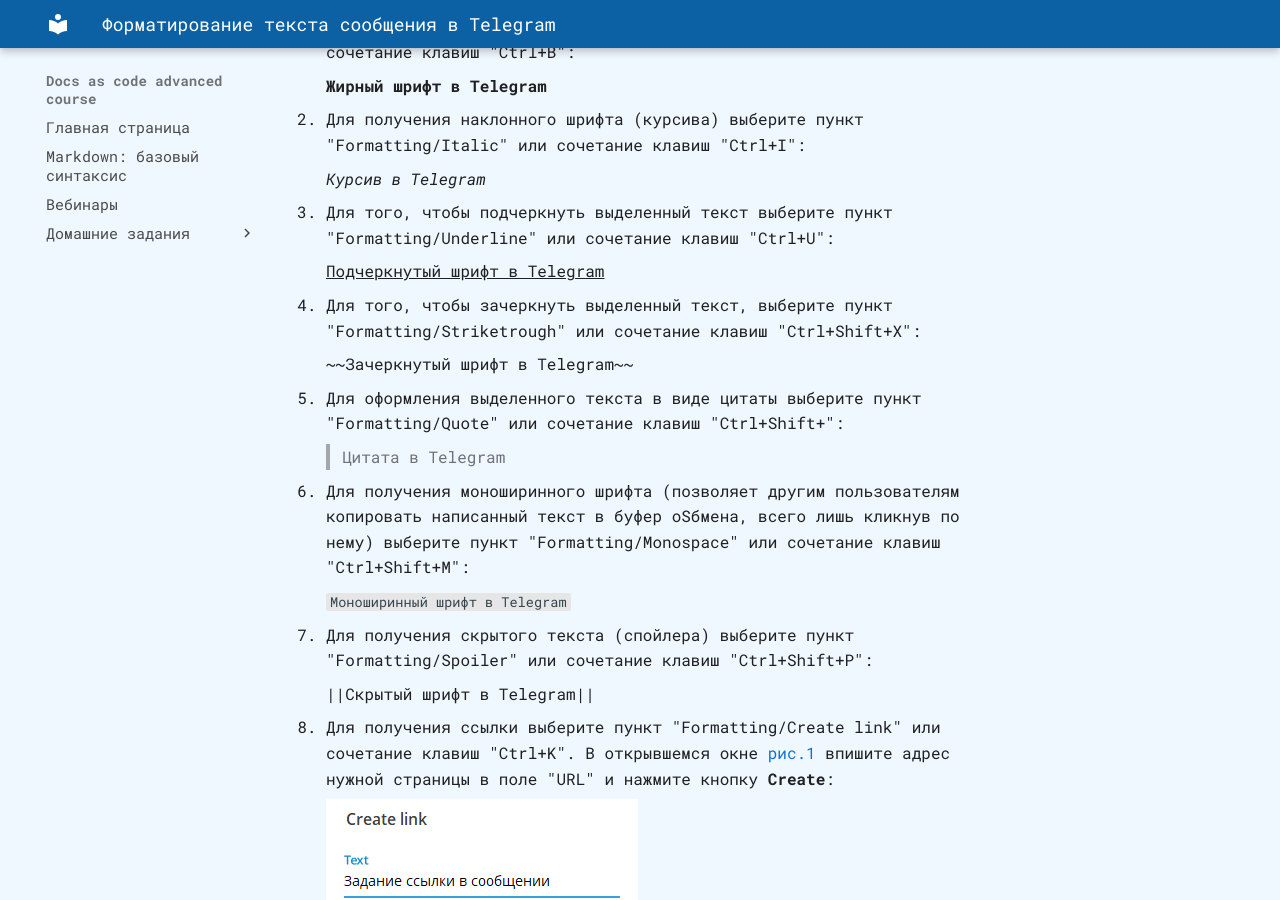
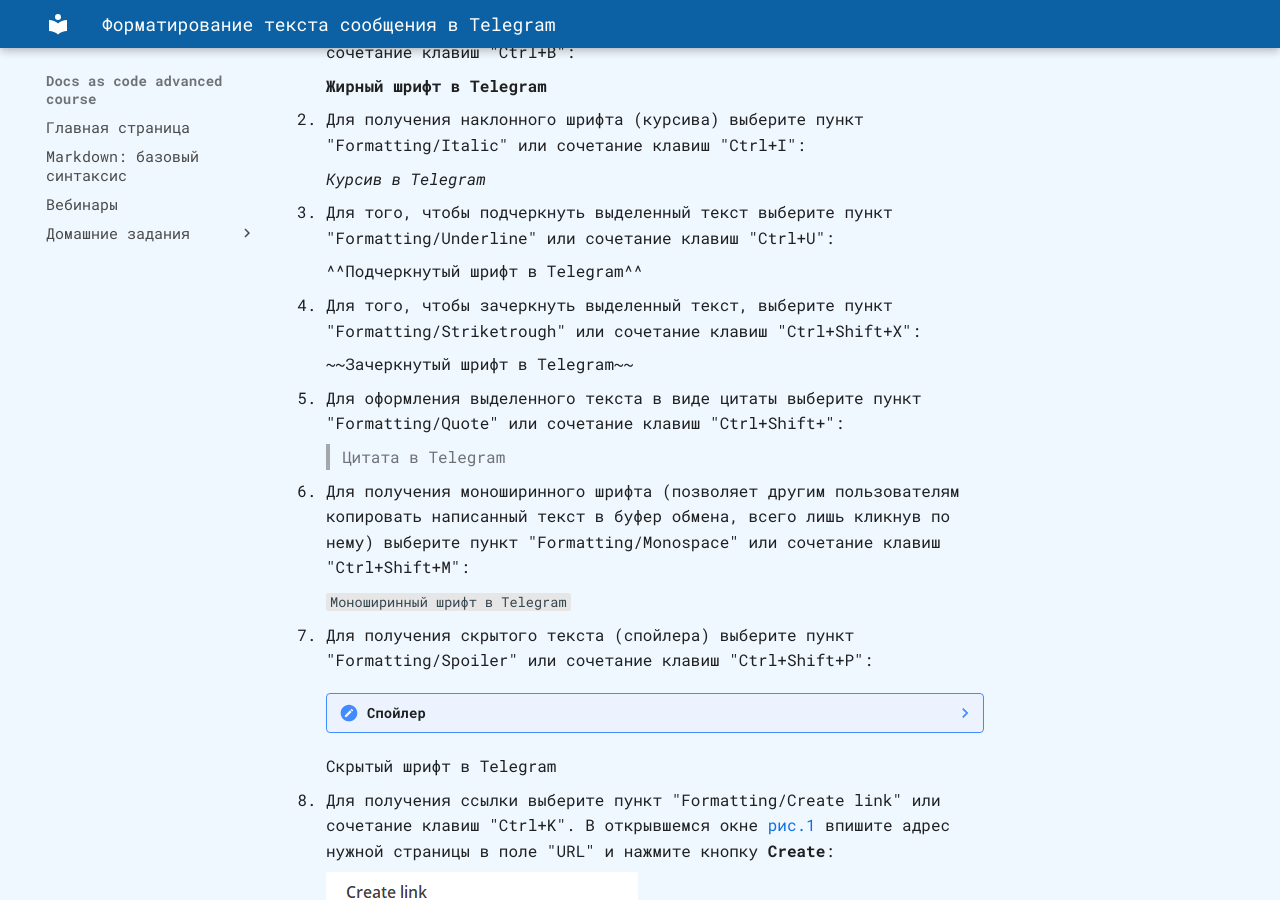
Before and after one commit to novillero/dac-advanced, an MkDocs documentation site: the page built from docs/instructions/elena-chistyakova-instruction.md, in a window 1280 px wide and 900 px high, scrolled down 419 px. Built offline with MkDocs 1.6.1 and Material for MkDocs 9.7.7, drawn with Linux system fonts in a browser that asks for light colours; some web fonts are replaced.

Commit message:
отредактированы стили

````diff
--- a/docs/instructions/elena-chistyakova-instruction.md
+++ b/docs/instructions/elena-chistyakova-instruction.md
@@ -15,7 +15,7 @@
 
 3. Для того, чтобы подчеркнуть выделенный текст выберите пункт "Formatting/Underline" или сочетание клавиш "Ctrl+U":
 
-    <u>Подчеркнутый шрифт в Telegram</u>
+    ^^Подчеркнутый шрифт в Telegram^^
 
 4. Для того, чтобы зачеркнуть выделенный текст, выберите пункт "Formatting/Striketrough" или сочетание клавиш "Ctrl+Shift+X":
 
@@ -25,13 +25,14 @@
 
      >Цитата в Telegram
 
-6. Для получения моноширинного шрифта (позволяет другим пользователям копировать написанный текст в буфер оSбмена, всего лишь кликнув по нему) выберите пункт "Formatting/Monospace" или сочетание клавиш "Ctrl+Shift+M":
+6. Для получения моноширинного шрифта (позволяет другим пользователям копировать написанный текст в буфер обмена, всего лишь кликнув по нему) выберите пункт "Formatting/Monospace" или сочетание клавиш "Ctrl+Shift+M":
 
     ```Моноширинный шрифт в Telegram```
 
 7. Для получения скрытого текста (спойлера) выберите пункт "Formatting/Spoiler" или сочетание клавиш "Ctrl+Shift+P":
 
-    ||Скрытый шрифт в Telegram||
+    ??? note "Cпойлер"
+    Скрытый шрифт в Telegram
 
 8. Для получения ссылки выберите пункт "Formatting/Create link" или сочетание клавиш "Ctrl+K". В открывшемся окне <a href="#рис_1">рис.1</a> впишите адрес нужной страницы в поле "URL" и нажмите кнопку **Create**:
 
````
